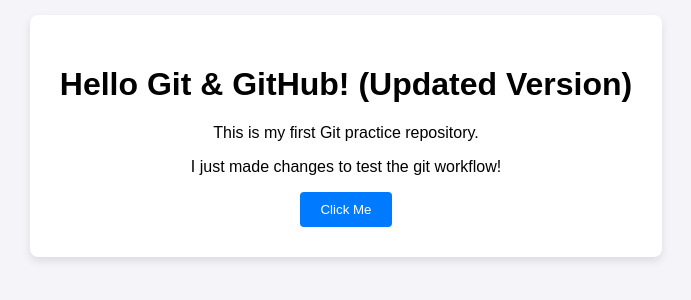
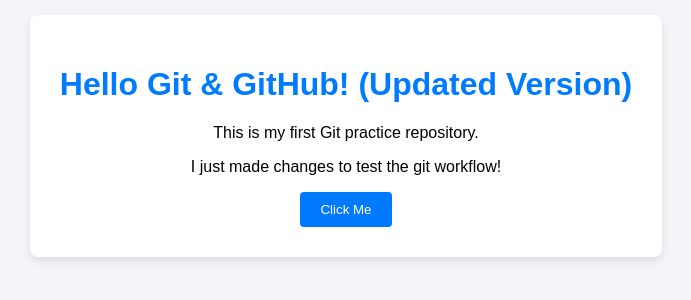
Before and after one commit to thadodaurvashi16/git-practice, a plain HTML site: page index.html in a window 1280 px wide. Shown: the part 264-564 px from the top of the page, without its empty margins (294-985 px from the left). Drawn offline with Linux system fonts and the light colour scheme.

Commit message:
add heading colour in urvashi branch

```diff
--- a/style.css
+++ b/style.css
@@ -28,3 +28,11 @@
 button:hover {
   background-color: #0056b3;
 }
+h1 {
+  color: #007bff;
+}
+
+/* aa h1 vadi line aetle ke 31 to 33 number ni line tyarej lakhvi
+jyare urvashi branch ma change kari pachi urvashi and main branch
+no code merje karvo hoy aa 3 line lakhi ne urvashi vadi branch ma push
+karvo code but main ma push na karvo */
```
